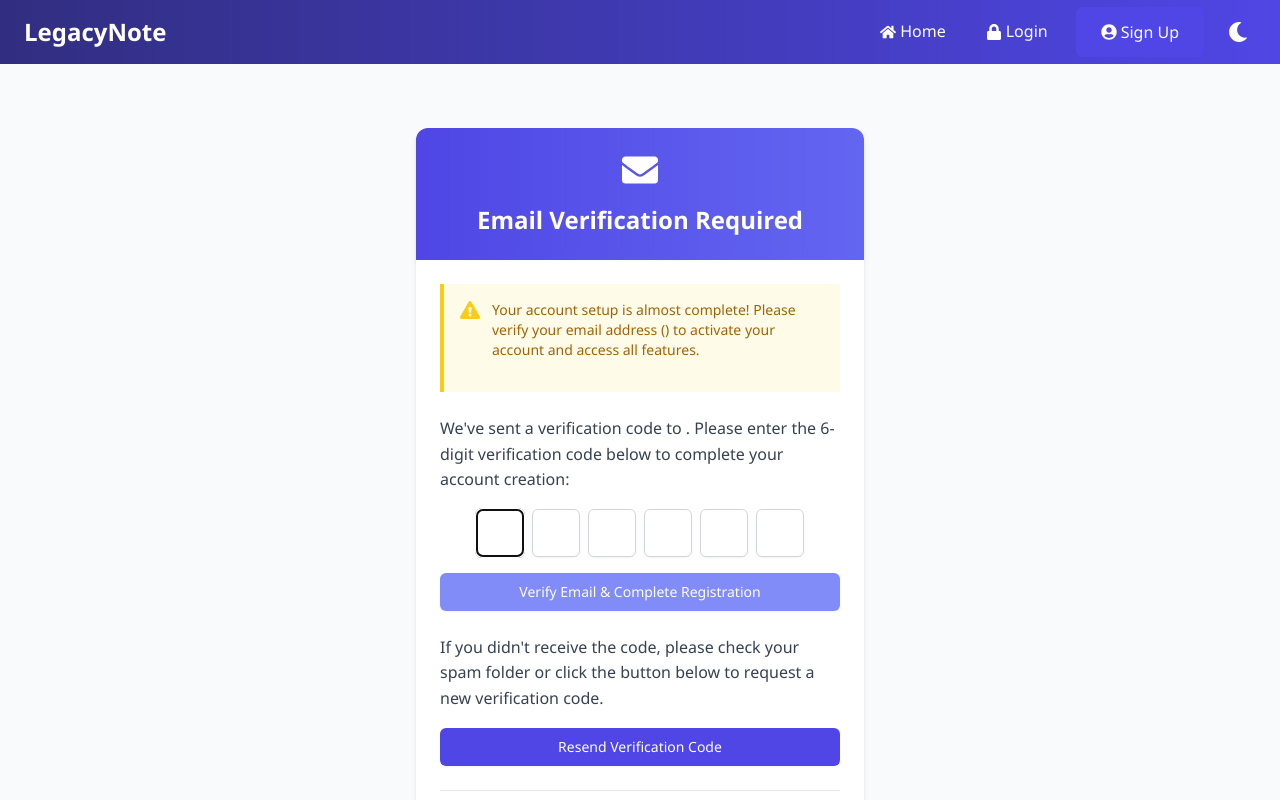
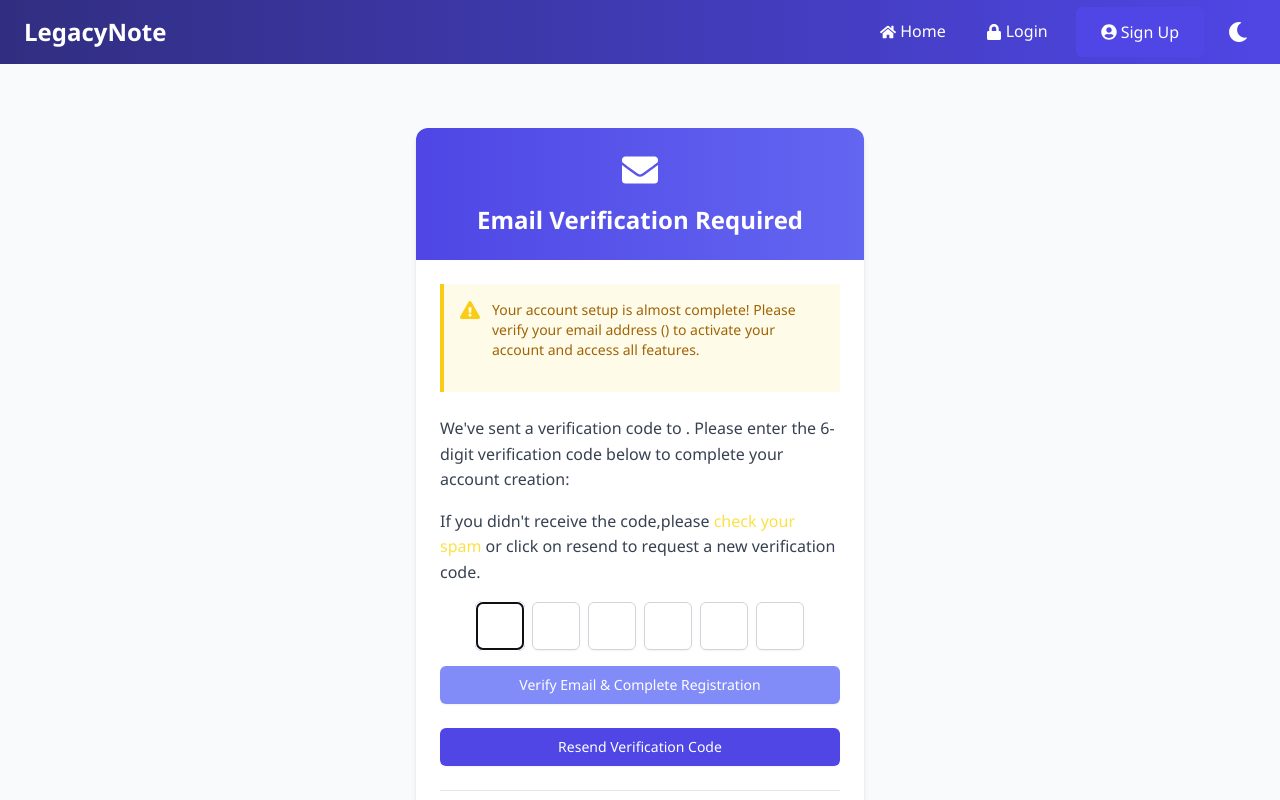
Before and after one commit to sujal-pawar/LegacyNote, a React (Vite) app in the folder client/: page /verify-email in a window 1280 px wide. Shown: the top 800 px of the page. Built offline with nearby package versions, Linux system fonts and the light colour scheme; no server answers.

Commit message:
updated the otp verification

```diff
--- a/client/src/pages/VerifyEmail.jsx
+++ b/client/src/pages/VerifyEmail.jsx
@@ -169,6 +169,9 @@ const VerifyEmail = () => {
                 <p className="mb-4 text-gray-700 dark:text-gray-300">
                   We've sent a verification code to <span className="font-semibold">{user?.email}</span>. Please enter the 6-digit verification code below to complete your account creation:
                 </p>
+                <p className="mb-4 text-gray-700 dark:text-gray-300">
+                  If you didn't receive the code,please<span className='text-yellow-300'> check your  spam </span> or click on resend to request a new verification code.
+                </p>
 
                 <form onSubmit={handleVerifyOTP} className="mb-6">
                   <div className="flex justify-center mb-4">
@@ -204,10 +207,6 @@ const VerifyEmail = () => {
                     )}
                   </button>
                 </form>
-
-                <p className="mb-4 text-gray-700 dark:text-gray-300">
-                  If you didn't receive the code, please check your spam folder or click the button below to request a new verification code.
-                </p>
 
                 {resendSuccess ? (
                   <div className="mb-6 p-4 bg-green-50 dark:bg-green-900/30 text-green-700 dark:text-green-300 rounded-lg flex items-start">
```
